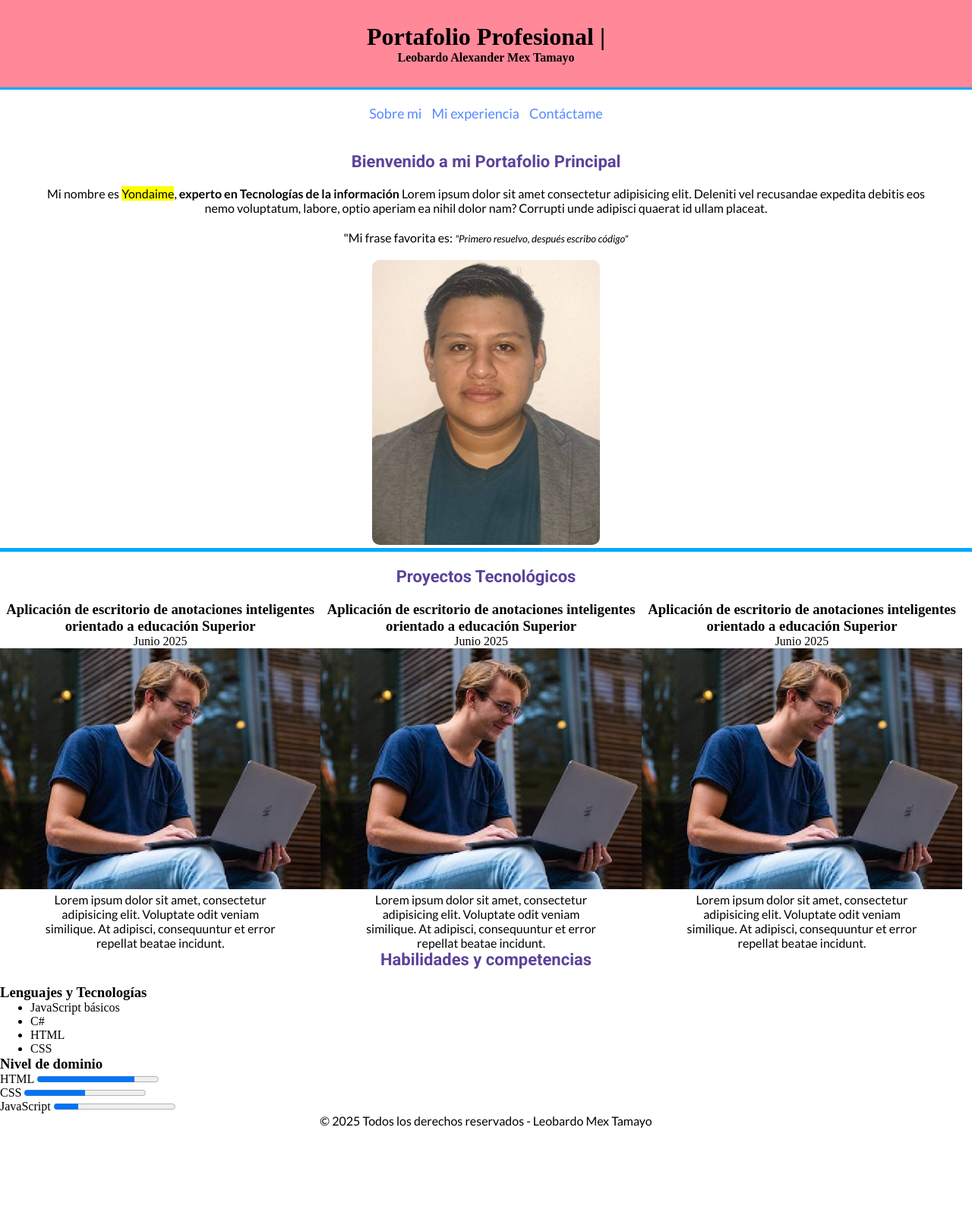
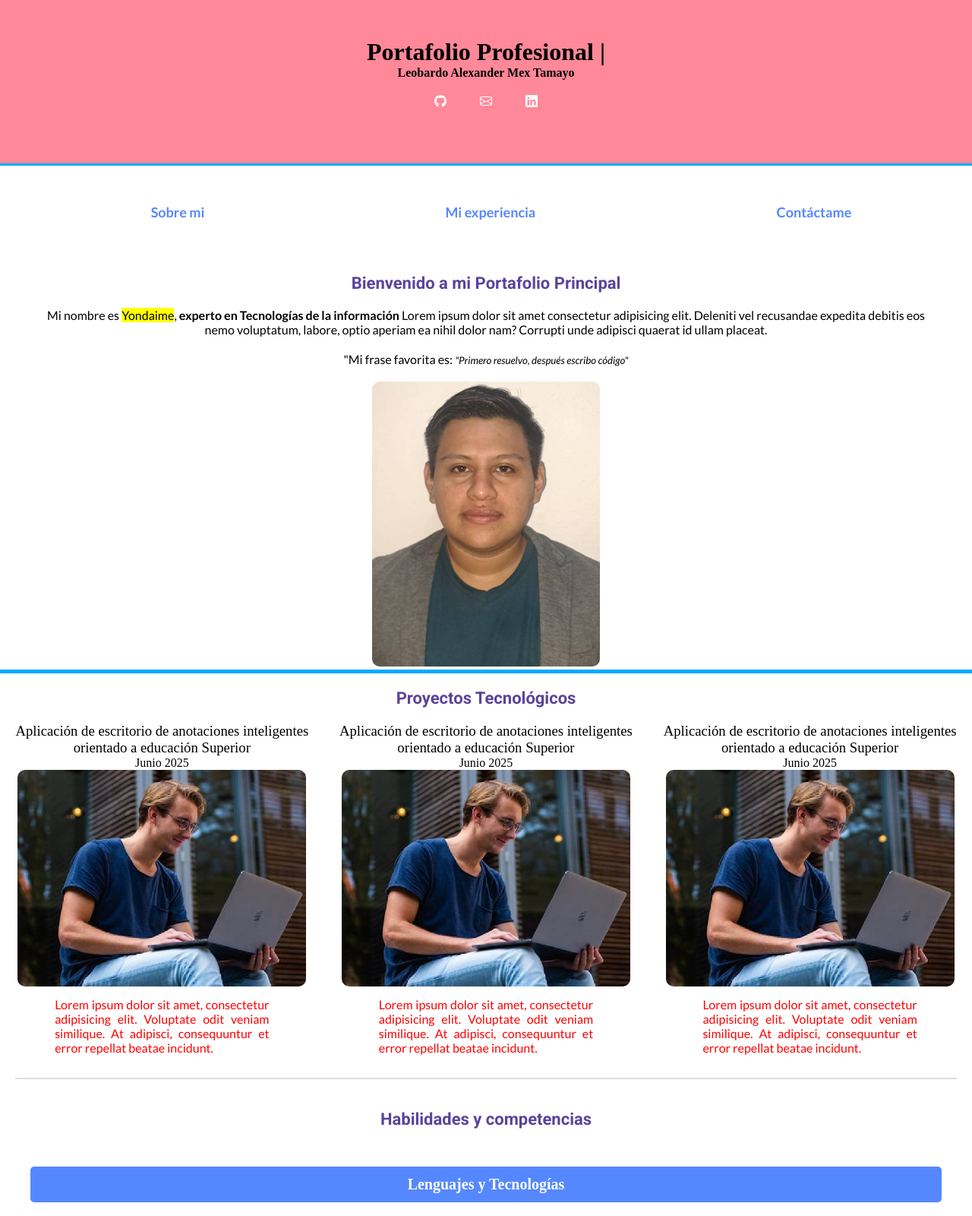
Before and after one commit to YondaimeMex/Portafolio-LMex, a plain HTML site: page index.html in a window 1280 px wide. Shown: the top 1600 px of the page at 76% size. Before the commit the page ends 1484 px from the top, so only its background shows below. Drawn offline with Linux system fonts and the light colour scheme.

Commit message:
Se vio el funcionamiento del flex para sustituir el float, además se agrego los iconos de contacto y la parte de contacto con en tipo form

```diff
--- a/css/main.css
+++ b/css/main.css
@@ -9,10 +9,18 @@
 header{
     background: #f89;
     text-align: center;
-    padding: 30px;
+    padding: 50px;
     border-bottom: solid 3px #0af;
 
+}aside{
+    margin: 20px;
 }
+aside a{
+    margin: 20px 20px;
+    text-decoration: none;
+    color: #ffffff;
+}
+
 p{
     text-align: center;
     font-family: "Lato", sans-serif;
@@ -22,18 +30,27 @@ p{
     width: 300px;
     border-radius: 10px;
 }
-nav{
-    text-align: center;
+#menu-principal{
+    list-style: none;
+    display: flex;
+    margin: 30px 0;
+}
+#menu-principal a{
     text-decoration: none;
-    padding: 20px 0;
-    font-family: "Lato", sans-serif;
-}
-a{
-    text-decoration: none;
-    margin: 0px 5px;
     color: #58f;
     font-size: 18px;
     font-family: "Lato", sans-serif;
+    font-weight: bold;
+    padding: 10px;
+    border-radius: 10px;
+}
+#menu-principal a:hover{
+    color: #ffffff;
+    background-color: #f89;
+}
+nav{
+    overflow: hidden;
+    padding: 20px 0;
 }
 h2{
 
@@ -56,11 +73,92 @@ main{
 #proyectos{
     border-top: solid 5px #0af;
 }
+#lista-proyectos{
+    display: flex;
+}
 .proyecto{
-    float: left;
     width: 33%;
     text-align: center;
 }
 .proyecto img{
+    width: 90%;
+    border-radius: 10px;
+}
+.proyecto p{
+    text-align: justify;
+    padding: 10px 20px;
+    color: red;
+    font-family:"Lato", sans-serif;
+}
+.proyecto h3{
+    color:black;
+    font-weight: lighter;
+}
+#habilidades{
+    overflow: hidden;
+    margin:20px;
+    padding: 20px;
+    border-top: solid 2px #dddddd;
+}
+#habilidades h3{
+    color: #ffffff;
+    font-size: 20px;
+    text-align: center;
+    margin: 50px 0;
+    background-color: #58f;
+    border-radius: 5px;
+    padding: 12px;
+}
+
+progress{
     width: 100%;
+    height: 25px;
+    border-radius: 10px;
+    margin: 10px 0;
 }
+.lista-tecnologias{
+    list-style: none;
+    display: flex;
+    margin: 30px;
+
+}
+.lista-tecnologias li{
+    background-color: #0fad31;
+    color: #0a0101;
+    padding: 12px 20px;
+    border-radius: 12px;
+    text-align: center;
+}
+progress::-moz-progress-bar{
+    background-color: #0af;
+    background-size: 40px 40px;
+}
+label{
+    font-family: "Lato", sans-serif;
+}
+#contacto{
+    padding: 40px;
+}
+.campos{
+    width: 70%;
+    clear: both;
+    font-size: 20px;
+    margin-top: 20px;
+}
+.campos label{
+    padding-right: 20px;
+}
+.campos input{
+    padding: 5px;
+    border: solid 1px green;
+    width: 50%;
+    border-radius: 5px;
+}
+footer{
+overflow: hidden;
+padding: 25px 0;
+background-color: #ff3c00;
+color: #ffffff;
+border-top:solid 2px #0a0101;
+font-size: 18px;
+}
--- a/index.html
+++ b/index.html
@@ -8,11 +8,32 @@
     <header>
         <h1>Portafolio Profesional |</h1>
         <h4>Leobardo Alexander Mex Tamayo</h4>
+        <aside>
+            <a href="">
+                <svg xmlns="http://www.w3.org/2000/svg" width="16" height="16" fill="currentColor" class="bi bi-github" viewBox="0 0 16 16">
+                <path d="M8 0C3.58 0 0 3.58 0 8c0 3.54 2.29 6.53 5.47 7.59.4.07.55-.17.55-.38 0-.19-.01-.82-.01-1.49-2.01.37-2.53-.49-2.69-.94-.09-.23-.48-.94-.82-1.13-.28-.15-.68-.52-.01-.53.63-.01 1.08.58 1.23.82.72 1.21 1.87.87 2.33.66.07-.52.28-.87.51-1.07-1.78-.2-3.64-.89-3.64-3.95 0-.87.31-1.59.82-2.15-.08-.2-.36-1.02.08-2.12 0 0 .67-.21 2.2.82.64-.18 1.32-.27 2-.27s1.36.09 2 .27c1.53-1.04 2.2-.82 2.2-.82.44 1.1.16 1.92.08 2.12.51.56.82 1.27.82 2.15 0 3.07-1.87 3.75-3.65 3.95.29.25.54.73.54 1.48 0 1.07-.01 1.93-.01 2.2 0 .21.15.46.55.38A8.01 8.01 0 0 0 16 8c0-4.42-3.58-8-8-8"/>
+                </svg>
+            </a>
+            <a href="">
+                <svg xmlns="http://www.w3.org/2000/svg" width="16" height="16" fill="currentColor" class="bi bi-envelope" viewBox="0 0 16 16">
+                <path d="M0 4a2 2 0 0 1 2-2h12a2 2 0 0 1 2 2v8a2 2 0 0 1-2 2H2a2 2 0 0 1-2-2zm2-1a1 1 0 0 0-1 1v.217l7 4.2 7-4.2V4a1 1 0 0 0-1-1zm13 2.383-4.708 2.825L15 11.105zm-.034 6.876-5.64-3.471L8 9.583l-1.326-.795-5.64 3.47A1 1 0 0 0 2 13h12a1 1 0 0 0 .966-.741M1 11.105l4.708-2.897L1 5.383z"/>
+                </svg>
+            </a>
+            <a href="">
+                <svg xmlns="http://www.w3.org/2000/svg" width="16" height="16" fill="currentColor" class="bi bi-linkedin" viewBox="0 0 16 16">
+                <path d="M0 1.146C0 .513.526 0 1.175 0h13.65C15.474 0 16 .513 16 1.146v13.708c0 .633-.526 1.146-1.175 1.146H1.175C.526 16 0 15.487 0 14.854zm4.943 12.248V6.169H2.542v7.225zm-1.2-8.212c.837 0 1.358-.554 1.358-1.248-.015-.709-.52-1.248-1.342-1.248S2.4 3.226 2.4 3.934c0 .694.521 1.248 1.327 1.248zm4.908 8.212V9.359c0-.216.016-.432.08-.586.173-.431.568-.878 1.232-.878.869 0 1.216.662 1.216 1.634v3.865h2.401V9.25c0-2.22-1.184-3.252-2.764-3.252-1.274 0-1.845.7-2.165 1.193v.025h-.016l.016-.025V6.169h-2.4c.03.678 0 7.225 0 7.225z"/>
+                </svg>
+            </a>
+
+
+        </aside>
     </header>
     <nav><!--Menú de navegación-->
-        <a href="#">Sobre mi</a>
-        <a href="#">Mi experiencia</a>
-        <a href="#">Contáctame</a>
+        <ul id="menu-principal">
+            <li><a href="#">Sobre mi</a></li>
+            <li><a href="#">Mi experiencia</a></li>
+            <li><a href="#">Contáctame</a></li>
+        </ul>
     </nav>
     <main><!--Contenido principal-->
         <section>
@@ -30,6 +51,7 @@
         </section>
         <section id="proyectos">
             <h2>Proyectos Tecnológicos</h2>
+            <div id="lista-proyectos">
             <article class="proyecto">
                 <h3>Aplicación de escritorio de anotaciones inteligentes orientado a educación Superior</h3>
                 <time datetime="2025-06">Junio 2025</time>
@@ -54,11 +76,12 @@
                     Lorem ipsum dolor sit amet, consectetur adipisicing elit. Voluptate odit veniam similique. At adipisci, consequuntur et error repellat beatae incidunt.
                 </p>
             </article>
+            </div>
         </section>
-        <section>
+        <section id="habilidades">
             <h2>Habilidades y competencias</h2>
             <h3>Lenguajes y Tecnologías</h3>
-            <ul>
+            <ul class="lista-tecnologias">
                 <li>JavaScript básicos</li>
                 <li>C#</li>
                 <li>HTML</li>
@@ -78,6 +101,18 @@
                 <progress max="100" value="20">20%</progress>
             </div>
         </section>
+        <section id="contacto">
+            <h2>Contáctame</h2>
+            <p>Platícame tu proyecto, llena los datos y me contactaré</p>
+            <form action="">
+                <div class="campos">
+                    <label for="">Nombre completo</label>
+                    <input type="text" name="nombre" placeholder="Nombre completo">
+                    <button>Enviar</button>
+                </div>
+
+            </form>
+        </section>
     </main>
     <footer>
         <p> &copy; 2025 Todos los derechos reservados - Leobardo Mex Tamayo</p>
```
